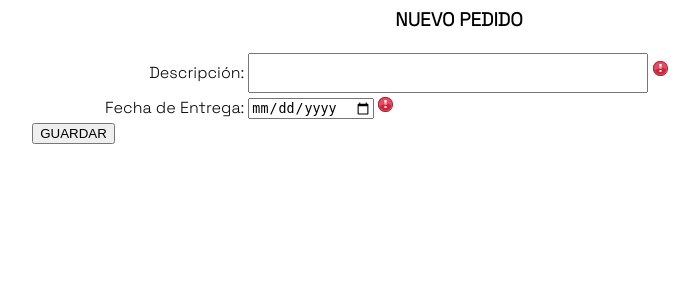
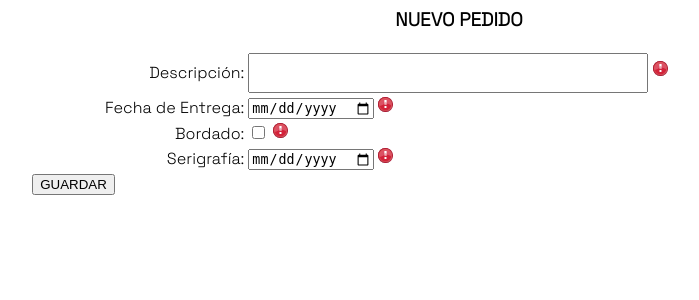
Before and after one commit to SantiagoX9713/innovayirecore, a PHP site: page /controldeproduccion/crearpedido.php in a window 1280 px wide. Shown: the top 300 px of the page, without its empty margins (181-880 px from the left). Run offline with PHP 8.4, Linux system fonts and the light colour scheme.

Commit message:
Retomando

```diff
--- a/controldeproduccion/config.php
+++ b/controldeproduccion/config.php
@@ -1,7 +1,7 @@
 <?php
 $dbhost     = 'localhost';
-$dbuser     = 'basededatos';
-$password   = 'InnovaYire2021';
+$dbuser     = 'santiago';
+$password   = 'Santiago1!';
 $dbname     = 'innovacore';
 
 $conexion = mysqli_connect($dbhost,$dbuser,$password);
--- a/controldeproduccion/crearpedido.php
+++ b/controldeproduccion/crearpedido.php
@@ -6,7 +6,6 @@
     <script src="js/ValidacionesEspeciales.js" type="text/javascript"></script>
     <link rel = "stylesheet" href = "css/estilos.css" type = "text/css">
     <link href="https://fonts.googleapis.com/css2?family=Space+Grotesk:wght@300&display=swap" rel="stylesheet">
-
 
     <meta charset="UTF-8">
     <title>Registrar Alumno</title>
@@ -18,7 +17,6 @@
     <form id="form1" name="form1" method="post" action="nuevopedido.php">
       <strong><h3>NUEVO PEDIDO</h3></strong>
       <table width="68%" border="0" align="center" class="down1">
-
         <tbody>
 
           <tr>
@@ -35,9 +33,27 @@
             <span class="textfieldRequiredMsg"><img src="imagenes/error.gif" title="CAMPO VACIO"></span></span></td>
           </tr>
 
-  <tr><td colspan="2">
-    <input type="submit" class="boot" name="botonDeAccion" value="GUARDAR"></td></tr>
-  </tbody></table>
+          <tr>
+            <td align="right">Bordado:</td>
+            <td><span id="sprytextfield3">
+            <input name="fechaDeEntrega" class="caja"  type="checkbox" id="fechaDeEntrega"  autocomplete="off">
+            <span class="textfieldRequiredMsg"><img src="imagenes/error.gif" title="CAMPO VACIO"></span></span></td>
+          </tr>
+
+          <tr>
+            <td align="right">Serigrafía:</td>
+            <td><span id="sprytextfield4">
+            <input name="fechaDeEntrega" class="caja" onkeypress="return soloLetras(event)" type="date" id="fechaDeEntrega" size="28" autocomplete="off">
+            <span class="textfieldRequiredMsg"><img src="imagenes/error.gif" title="CAMPO VACIO"></span></span></td>
+          </tr>
+
+          <tr>
+            <td colspan="2">
+              <input type="submit" class="boot" name="botonDeAccion" value="GUARDAR">
+            </td>
+          </tr>
+        </tbody>
+      </table>
 
 
     </form></center>
@@ -52,4 +68,5 @@
 	  </script>
 
 
-</body></html>
+  </body>
+</html>
--- a/controldeproduccion/sql.sql
+++ b/controldeproduccion/sql.sql
@@ -4,11 +4,13 @@ create table if not exists `usuarios` (`id` int not null auto_increment comment
 `password` varchar(200) not null,
 primary key (`id`));
 
-
+drop table pedidos;
 create table if not exists `pedidos` (
 `id` int not null AUTO_INCREMENT comment 'Clave primaria',
 `descripcion` text not null,
 `fechaDeRecepcion` date,
 `fechaDeEntrega` date not null,
 `estado` text not null comment 'dondeSeEncuentraElPedido',
+`bordado` boolean not null default false,
+`serigrafia` boolean not null default false,
 primary key (`id`));
```
Lines whose indentation alone changed are shown as unchanged.
